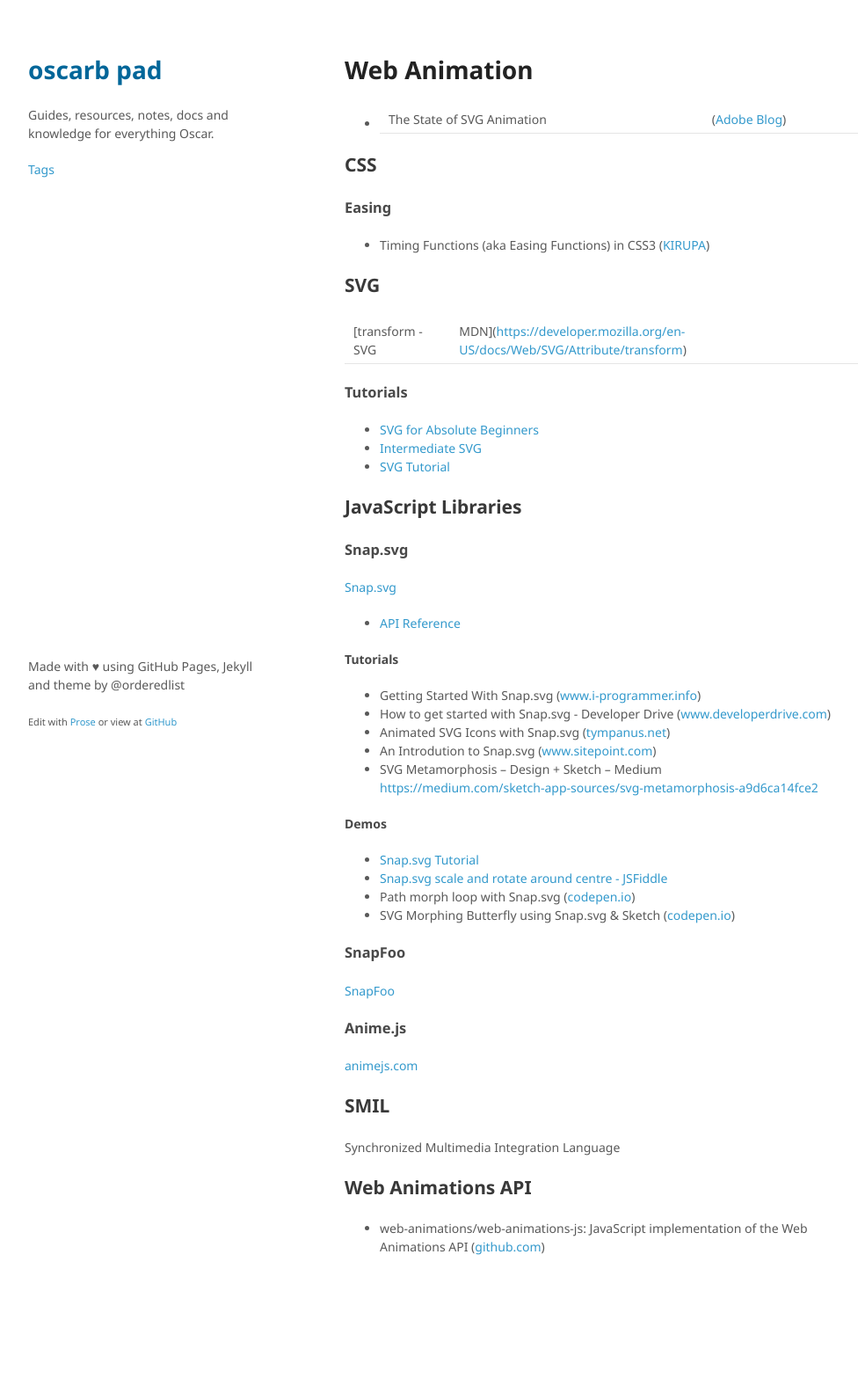
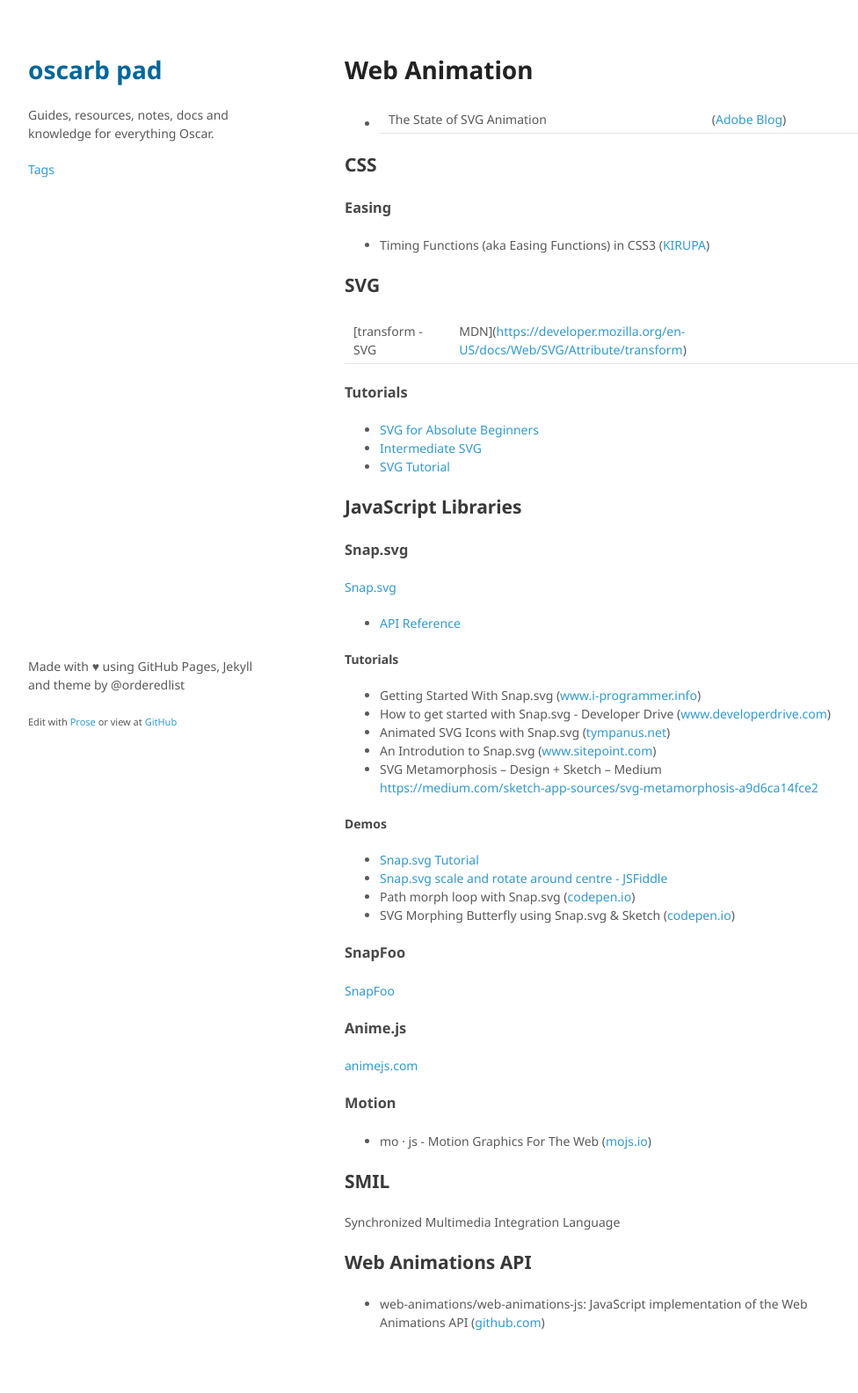
Before and after one commit to oscarb/pad, a Jekyll site: the page built from _docs/web-animation.md, in a window 1280 px wide. Shown: the whole page at 88% size, without its empty margins (128-1104 px from the left). Built offline with Jekyll 4.4.1, drawn with Linux system fonts in a browser that asks for light colours; some web fonts are replaced; before the commit the page ends 1498 px from its top, so only the background shows below that.

Commit message:
Update web-animation.md

```diff
--- a/_docs/web-animation.md
+++ b/_docs/web-animation.md
@@ -59,7 +59,9 @@ https://medium.com/sketch-app-sources/svg-metamorphosis-a9d6ca14fce2
 
 [animejs.com](http://animejs.com/)
 
+### Motion
 
+* mo · js - Motion Graphics For The Web ([mojs.io](http://mojs.io/))
 
 ## SMIL
 
```
